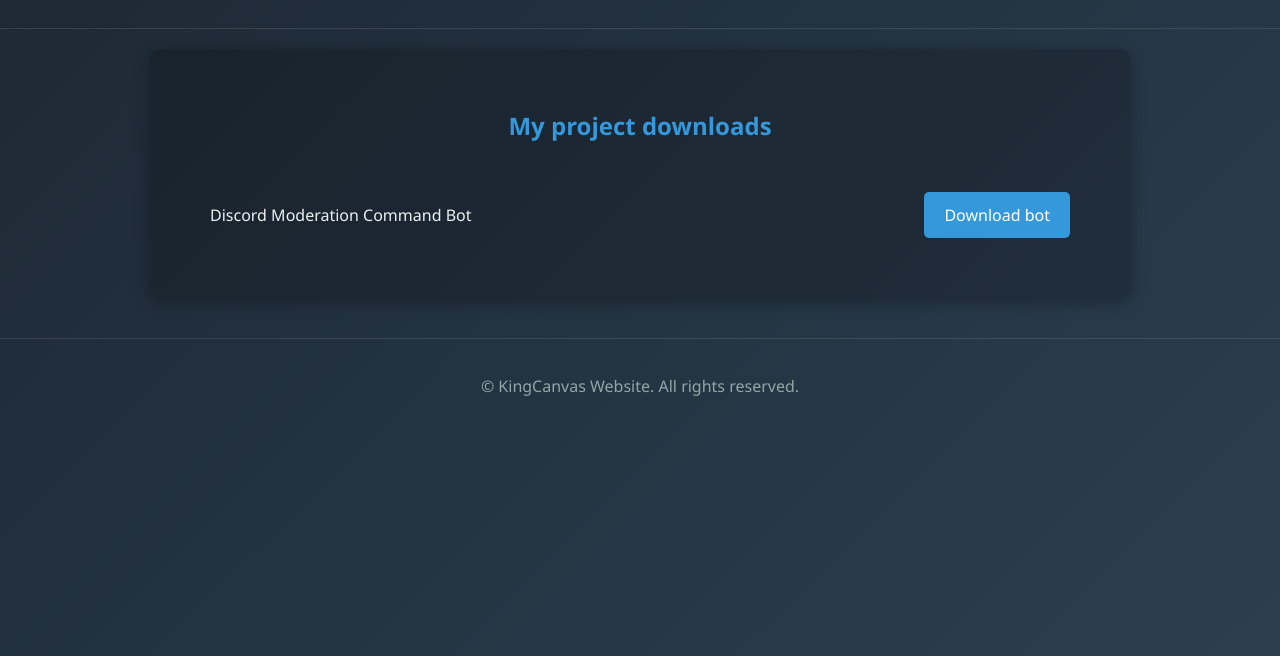
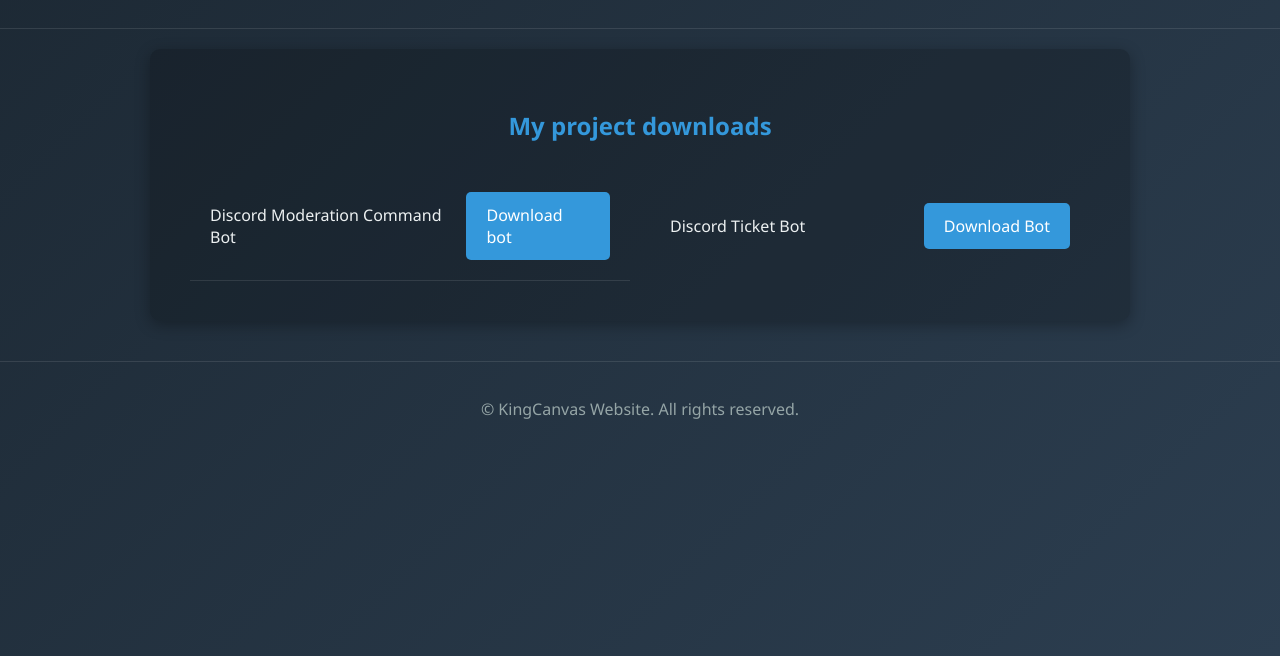
Before and after one commit to kingcanvas/kingcanvas, a plain HTML site: page downloads.html in a window 1280 px wide. Shown: the part 144-800 px from the top of the page. Drawn offline with nearby package versions, Linux system fonts and the light colour scheme.

Commit message:
Update downloads.html

```diff
--- a/downloads.html
+++ b/downloads.html
@@ -105,7 +105,10 @@
                 <span>Discord Moderation Command Bot</span>
                 <a href="https://raw.githubusercontent.com/kingcanvas/kingcanvas/refs/heads/main/moderation%20bot%20commands.zip" class="download-link" download>Download bot</a>
             </div>
-
+            <div class="download-item">
+                <span>Discord Ticket Bot</span>
+                <a href="https://cdn.modrinth.com/data/WFXhd8pL/versions/PUnD8jIm/Green%201.21.4.zip" class="download-link" download>Download Bot</a>
+            </div>
         </div>
 
     </main>
```
